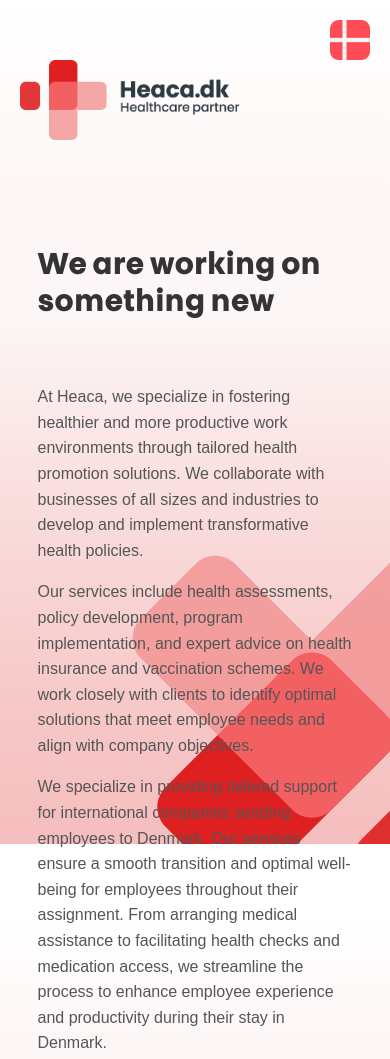
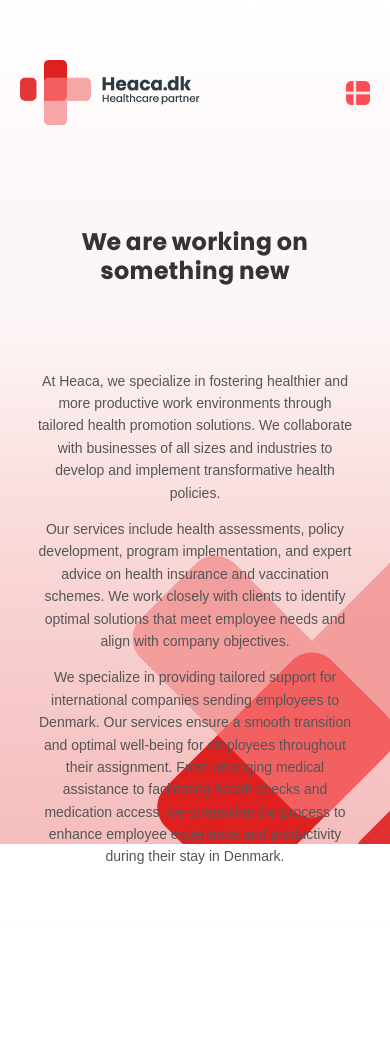
Before and after one commit to Ashvikan/heaca-landing-page, a plain HTML site: page index.html in a window 390 px wide. After the commit the page ends 922 px from the top, so only its background shows below. Drawn offline with Linux system fonts and the light colour scheme; a web font is replaced by a local one.

Commit message:
icon and language

```diff
--- a/styles.css
+++ b/styles.css
@@ -31,6 +31,12 @@ html, body {
     box-sizing: border-box;
 }
 
+header {
+    display: flex;
+    justify-content: space-between;
+    align-items: center;
+}
+
 header .logo {
     width: 250px;
     height: auto;
@@ -38,16 +44,14 @@ header .logo {
 }
 
 .language-toggle {
-    position: absolute;
-    top: 20px;
-    right: 20px;
+    display: flex;
+    gap: 10px;
 }
 
 .language-toggle .flag {
-    width: 40px;
+    width: 30px;
     height: auto;
     cursor: pointer;
-    margin-left: 10px;
 }
 
 main {
@@ -58,6 +62,7 @@ main {
 
 .text-content {
     padding-top: 10vh;
+    text-align: center;
 }
 
 .text-content h1 {
@@ -81,17 +86,31 @@ main {
         background-size: cover;
     }
 
+    header .logo {
+        width: 180px;
+    }
+
+    .language-toggle .flag {
+        width: 24px;
+    }
+
     .text-content h1 {
         font-size: 30px;
         height: 120px;
-        margin: 0 0 0px;
+        margin: 0 0 20px;
     }
 
     .text-content p {
         font-size: 16px;
     }
+}
 
-    header .logo {
-        width: 220px;
+@media (max-width: 480px) {
+    .text-content h1 {
+        font-size: 24px;
+    }
+
+    .text-content p {
+        font-size: 14px;
     }
 }
```
